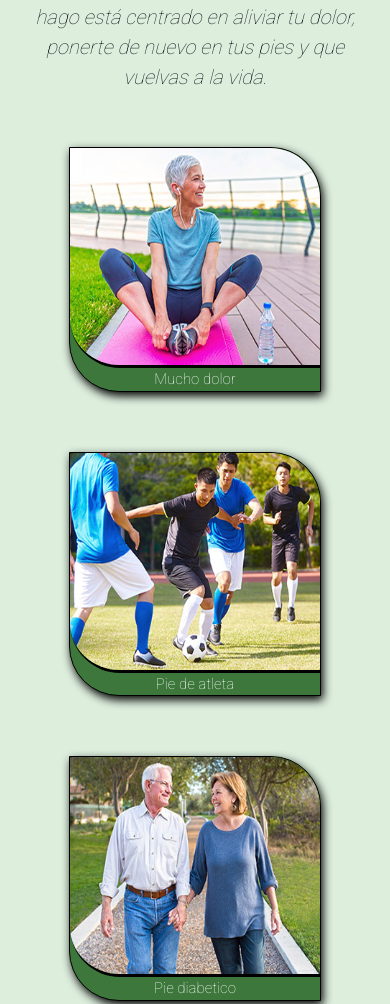
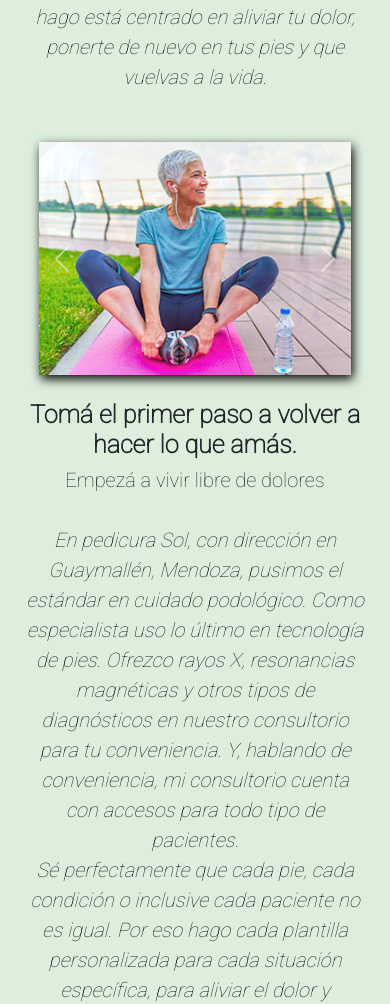
Before and after one commit to DarioIrusta/pedicuria-sol, a plain HTML site: page index.html in a window 390 px wide. Shown: the part 543-1547 px from the top of the page. Drawn offline with nearby package versions, Linux system fonts and the light colour scheme; a web font is replaced by a local one.

Commit message:
Agregado Bootstrap a Index con carrousel

```diff
--- a/index.html
+++ b/index.html
@@ -35,13 +35,50 @@
         <h2 class="subtituloIndex"><b>Pedicuría Sol está aquí para ayudar.</b></h2>
         <h3 class="subtituloIndex2">B i e n v e n i d o</h3>
         <p class="textoIndex">Mi mentalidad es asegurarme que los pacientes tengan un ambiente amistoso y seguro cada vez que me visiten. Trato una larga gama de malestares del pie y tobillo como problemas de diabetes, heridas, fracturas en las uñas, uñas encarnadas y más. También ofrezco plantillas ortopédicas y otros dispositivos de tratamiento ortopédico. Todo lo que hago está centrado en aliviar tu dolor, ponerte de nuevo en tus pies y que vuelvas a la vida.</p>
-        <div class="indexImagenes">
-            <div class="indexImagenes__Items"><img class="fotosIndex" src="./imagenes/index/index1.jpg" alt="pacientes recuperados"><br>Mucho dolor</div>
-            <div class="indexImagenes__Items"><img class="fotosIndex" src="./imagenes/index/index2.jpg" alt="pacientes recuperados"><br>Pie de atleta</div>
-            <div class="indexImagenes__Items"><img class="fotosIndex" src="./imagenes/index/index3.jpg" alt="pacientes recuperados"><br>Pie diabetico</div>
-            <div class="indexImagenes__Items"><img class="fotosIndex" src="./imagenes/index/index4.jpg" alt="pacientes recuperados"><br>Uñas encarnadas</div>
-            <div class="indexImagenes__Items"><img class="fotosIndex" src="./imagenes/index/index5.jpg" alt="pacientes recuperados"><br>Hongos en las uñas</div>
-        </div>
+        <section class="carrousel">
+            <div id="carouselExampleFade" class="carousel slide carousel-fade" data-bs-ride="carousel">
+                <div class="carousel-inner">
+                  <div class="carousel-item active">
+                    <img src="./imagenes/index/index1.jpg" class="d-block w-100" alt="pacientes recuperados">
+                    <div class="carousel-caption d-none d-md-block">
+                        <h5>Mucho dolor</h5>
+                    </div>
+                  </div>
+                  <div class="carousel-item">
+                    <img src="./imagenes/index/index2.jpg" class="d-block w-100" alt="pacientes recuperados">
+                    <div class="carousel-caption d-none d-md-block">
+                        <h5>Pie de atleta</h5>
+                    </div>
+                  </div>
+                  <div class="carousel-item">
+                    <img src="./imagenes/index/index3.jpg" class="d-block w-100" alt="pacientes recuperados">
+                    <div class="carousel-caption d-none d-md-block">
+                        <h5>Pie diabético</h5>
+                    </div>
+                  </div>
+                  <div class="carousel-item">
+                    <img src="./imagenes/index/index4.jpg" class="d-block w-100" alt="pacientes recuperados">
+                    <div class="carousel-caption d-none d-md-block">
+                        <h5>Uñas encarnadas</h5>
+                    </div>
+                  </div>
+                  <div class="carousel-item">
+                    <img src="./imagenes/index/index5.jpg" class="d-block w-100" alt="pacientes recuperados">
+                    <div class="carousel-caption d-none d-md-block">
+                        <h5>Hongos en las uñas</h5>
+                    </div>
+                  </div>
+                </div>
+                <button class="carousel-control-prev" type="button" data-bs-target="#carouselExampleFade" data-bs-slide="prev">
+                  <span class="carousel-control-prev-icon" aria-hidden="true"></span>
+                  <span class="visually-hidden">Previous</span>
+                </button>
+                <button class="carousel-control-next" type="button" data-bs-target="#carouselExampleFade" data-bs-slide="next">
+                  <span class="carousel-control-next-icon" aria-hidden="true"></span>
+                  <span class="visually-hidden">Next</span>
+                </button>
+              </div>
+        </section>
         <h2 class="subtituloIndex"><b>Tomá el primer paso a volver a hacer lo que amás.</b></h2>
         <h3 class="subtituloIndex2">Empezá a vivir libre de dolores</h3>
         <p class="textoIndex">
--- a/style.css
+++ b/style.css
@@ -30,6 +30,7 @@ h1 {
 }
 .navegador {
     position: fixed;
+    z-index: 100;
     width: 100%;
     background-color: hsl(119, 33%, 75%);
     background-image: linear-gradient(90deg, hsl(119, 33%, 25%), hsl(119, 33%, 40%), hsl(119, 33%, 50%), hsl(119, 33%, 40%), hsl(119, 33%, 25%));
@@ -79,27 +80,20 @@ h1 {
     font-style: italic;
     font-family: 'Roboto', sans-serif;
 }
-.indexImagenes {
-    text-align: center;
-    font-size: 20px;
-    font-family: 'Roboto', sans-serif;
-    color: white;
-    display: flex;
-    flex-wrap: wrap;
-    justify-content: center;
+.carrousel {
+    margin: 25px auto;
+    width: 50%;
+    box-shadow: 2px 4px 10px 0 black;
 }
-.indexImagenes__Items {
-    margin: 30px 5px;
+.carousel-caption {
+    margin: 5px 5px;
+    padding: 0;
     background-color: hsl(119, 33%, 35%);
     border: solid 1px black;
-    border-bottom-left-radius: 50px;
-    border-top-right-radius: 50px;
+    border-bottom-left-radius: 25px;
+    border-top-right-radius: 25px;
     box-shadow: 2px 4px 10px 0 black;
-}
-.fotosIndex {
-    border-bottom-left-radius: 50px;
-    border-top-right-radius: 50px;
-    border-bottom: solid 3px black;
+    font-family: 'Roboto', sans-serif;
 }
 .pie{
     border-top: solid 3px hsl(119, 33%, 25%);
@@ -432,12 +426,8 @@ h1 {
     .textoIndex {
         width: auto;
     }
-    .indexImagenes {
-        font-size: 15px;
-    }
-    .fotosIndex {
-        width: 250px;
-        height: 220px;
+    .carrousel {
+        width: 80%;
     }
     .subtituloContacto {
         padding-left: 2%;
```
